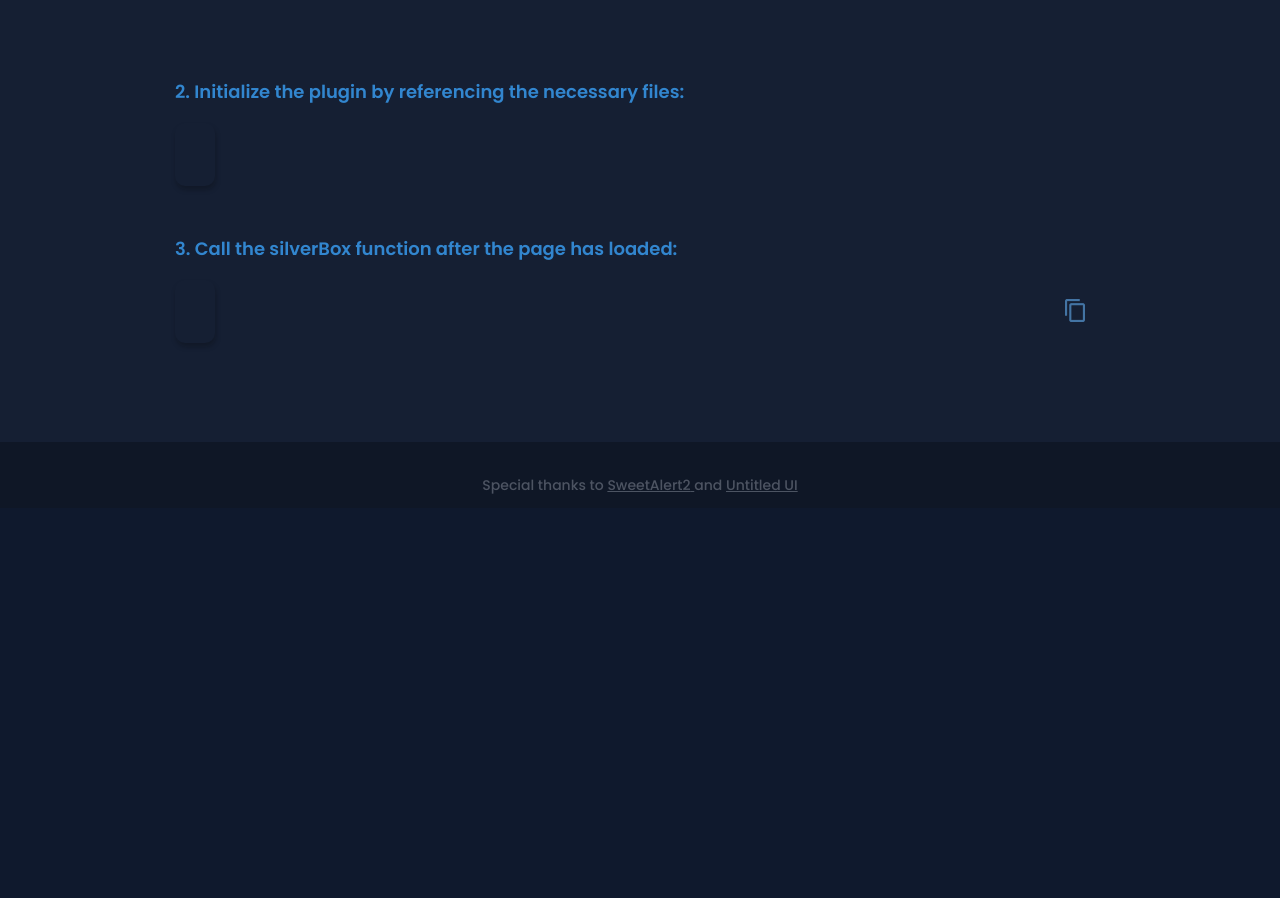
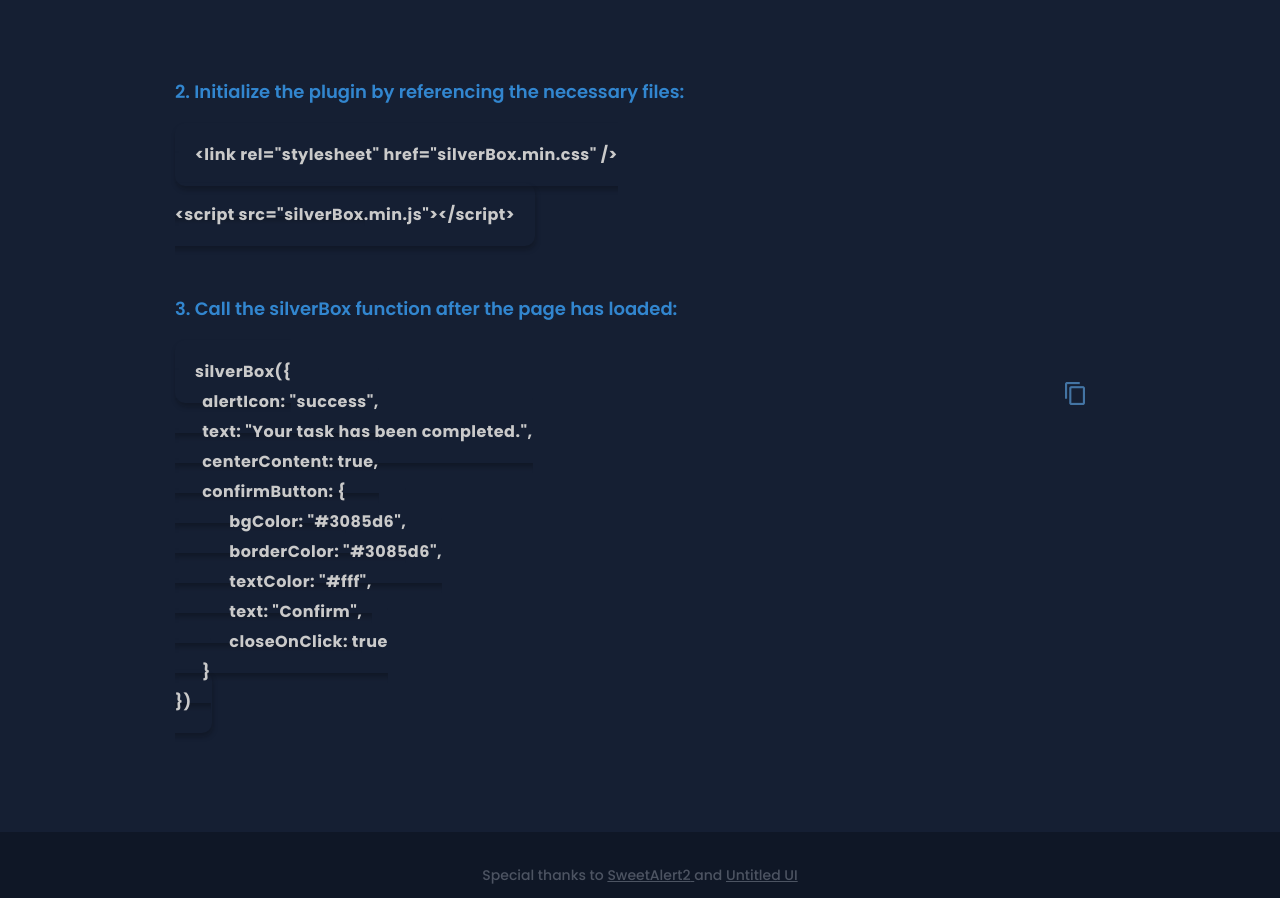
Before and after one commit to Silverethical/silverBox-website, a React (Vite) app: page /landing in a window 1280 px wide. Shown: the part 1005-1903 px from the top of the page. Before the commit the page ends 1513 px from the top, so only its background shows below. Built offline with nearby package versions, Linux system fonts and the light colour scheme; no server answers.

Commit message:
feat(usageSection): add usageSection text and etc. (highlight js needs more wok)

```diff
--- a/index.html
+++ b/index.html
@@ -1,4 +1,4 @@
-<!doctype html>
+<!DOCTYPE html>
 <html lang="en">
 	<head>
 		<meta charset="UTF-8" />
@@ -8,6 +8,7 @@
 	</head>
 	<body>
 		<div id="root"></div>
+		<script src="/src/assets/libraries/highlightJS/highlight.min.js"></script>
 		<script type="module" src="/src/main.jsx"></script>
 	</body>
 </html>
--- /dev/null
+++ b/src/assets/libraries/highlightJS/_atom-one-dark-reasonable.min.scss
@@ -0,0 +1 @@
+pre code.hljs {display: block;overflow-x: auto;padding: 1em }code.hljs {padding: 3px 5px }.hljs {color: #abb2bf;background: #282c34 }.hljs-keyword, .hljs-operator, .hljs-pattern-match {color: #f92672 }.hljs-function, .hljs-pattern-match .hljs-constructor {color: #61aeee }.hljs-function .hljs-params {color: #a6e22e }.hljs-function .hljs-params .hljs-typing {color: #fd971f }.hljs-module-access .hljs-module {color: #7e57c2 }.hljs-constructor {color: #e2b93d }.hljs-constructor .hljs-string {color: #77AB6A }.hljs-comment, .hljs-quote {color: #b18eb1;font-style: italic }.hljs-doctag, .hljs-formula {color: #c678dd }.hljs-deletion, .hljs-name, .hljs-section, .hljs-selector-tag, .hljs-subst {color: #e06c75 }.hljs-literal {color: #438D9D }.hljs-addition, .hljs-attribute, .hljs-meta .hljs-string, .hljs-regexp, .hljs-string {color: #98c379 }.hljs-built_in, .hljs-class .hljs-title, .hljs-title.class_ {color: #e6c07b }.hljs-attr, .hljs-number, .hljs-selector-attr, .hljs-selector-class, .hljs-selector-pseudo, .hljs-template-variable, .hljs-type, .hljs-variable {color: #BD855B }.hljs-bullet, .hljs-link, .hljs-meta, .hljs-selector-id, .hljs-symbol, .hljs-title {color: #4374A4 }.hljs-emphasis {font-style: italic }.hljs-strong {font-weight: 700 }.hljs-link {text-decoration: underline }
--- a/src/pages/Home/UsageSection.jsx
+++ b/src/pages/Home/UsageSection.jsx
@@ -1,4 +1,11 @@
+import { useRef } from "react";
+import copyConfig from "../../helpers/copyConfig";
+
+
 const UsageSection = () => {
+	const iconRef = useRef(null);
+	const usage2Ref = useRef(null);
+
 	return (
 		<section id="silverBox-usageSection">
 			<div className="container">
@@ -19,16 +26,46 @@ const UsageSection = () => {
 						files:
 					</p>
 					<pre>
-						<code className="language-html step1"></code>
+						<code className="language-html step1">{`<link rel="stylesheet" href="silverBox.min.css" />
+							\n<script src="silverBox.min.js"></script>`}
+						</code>
 					</pre>
 					<p className="step2">
 						3. Call the silverBox function after the page has
 						loaded:
 					</p>
 					<pre id="usage-example">
-						<code className="language-javascript step2"></code>
-						<button className="silverBox-exampleCopyButton">
-							<img src="/src/assets/images/copyIcon.png" />
+						<code
+							className="language-javascript step2"
+							ref={usage2Ref}
+						>
+							{`silverBox({
+	alertIcon: "success",
+	text: "Your task has been completed.",
+	centerContent: true,
+	confirmButton: {
+		bgColor: "#3085d6",
+		borderColor: "#3085d6",
+		textColor: "#fff",
+		text: "Confirm",
+		closeOnClick: true
+	}
+})`}
+						</code>
+						<button
+							className="silverBox-exampleCopyButton"
+							onClick={() => {
+								copyConfig({
+									copy: usage2Ref.current.textContent,
+									iconElement: iconRef.current,
+									timeOut: 1500,
+								});
+							}}
+						>
+							<img
+								src="/src/assets/images/copyIcon.png"
+								ref={iconRef}
+							/>
 						</button>
 					</pre>
 				</div>
--- a/src/scss/index.scss
+++ b/src/scss/index.scss
@@ -1,7 +1,6 @@
 @import "./modules/reset";
 @import "./modules/fonts";
-// @import "./libraries/highlightJS/atom-one-dark-reasonable.min.scss";
-// @import "./silverBox.scss";
+@import "../assets/libraries/highlightJS/atom-one-dark-reasonable.min";
 
 // default font size for desktop
 :root {
```
Lines whose indentation alone changed are shown as unchanged.
